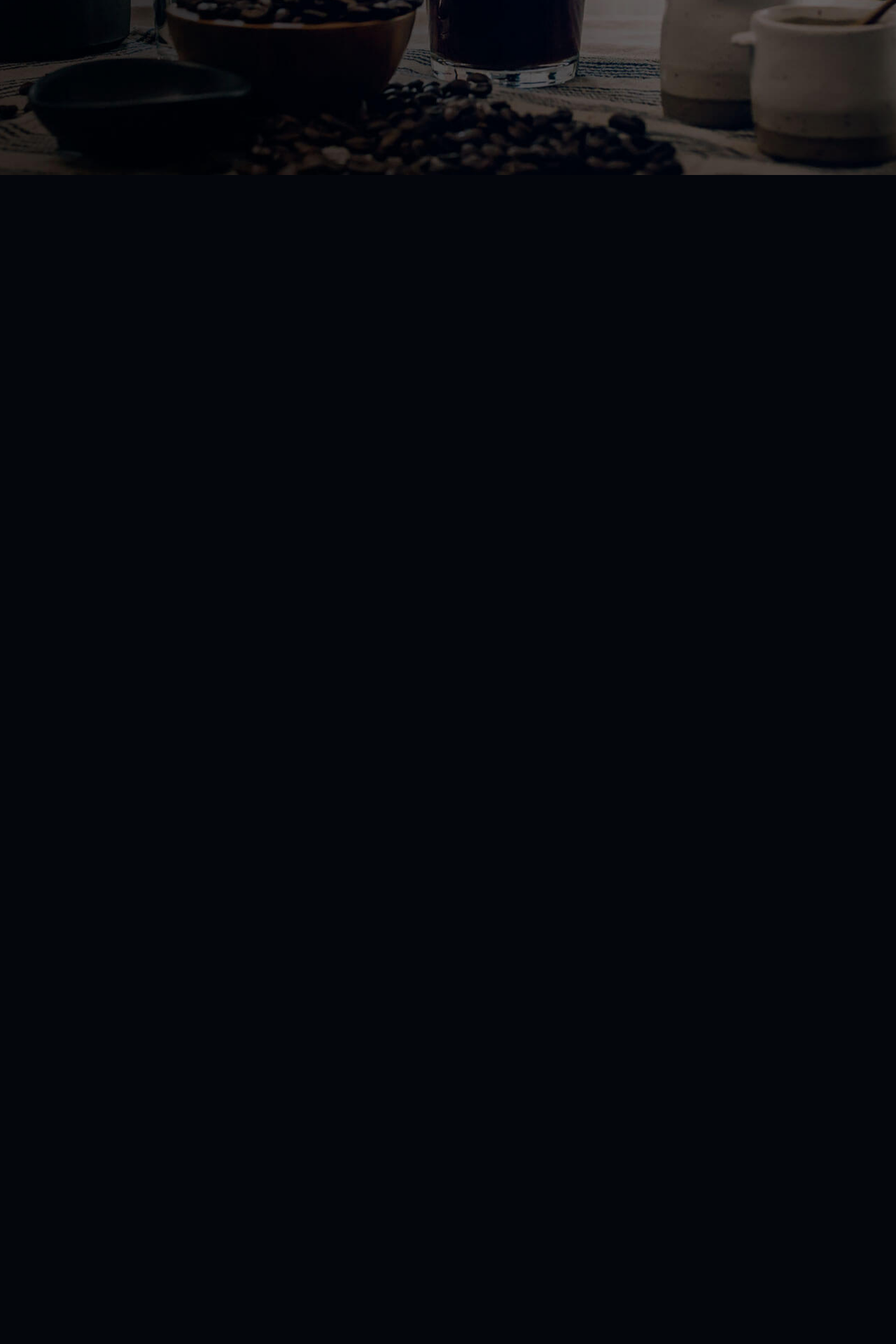
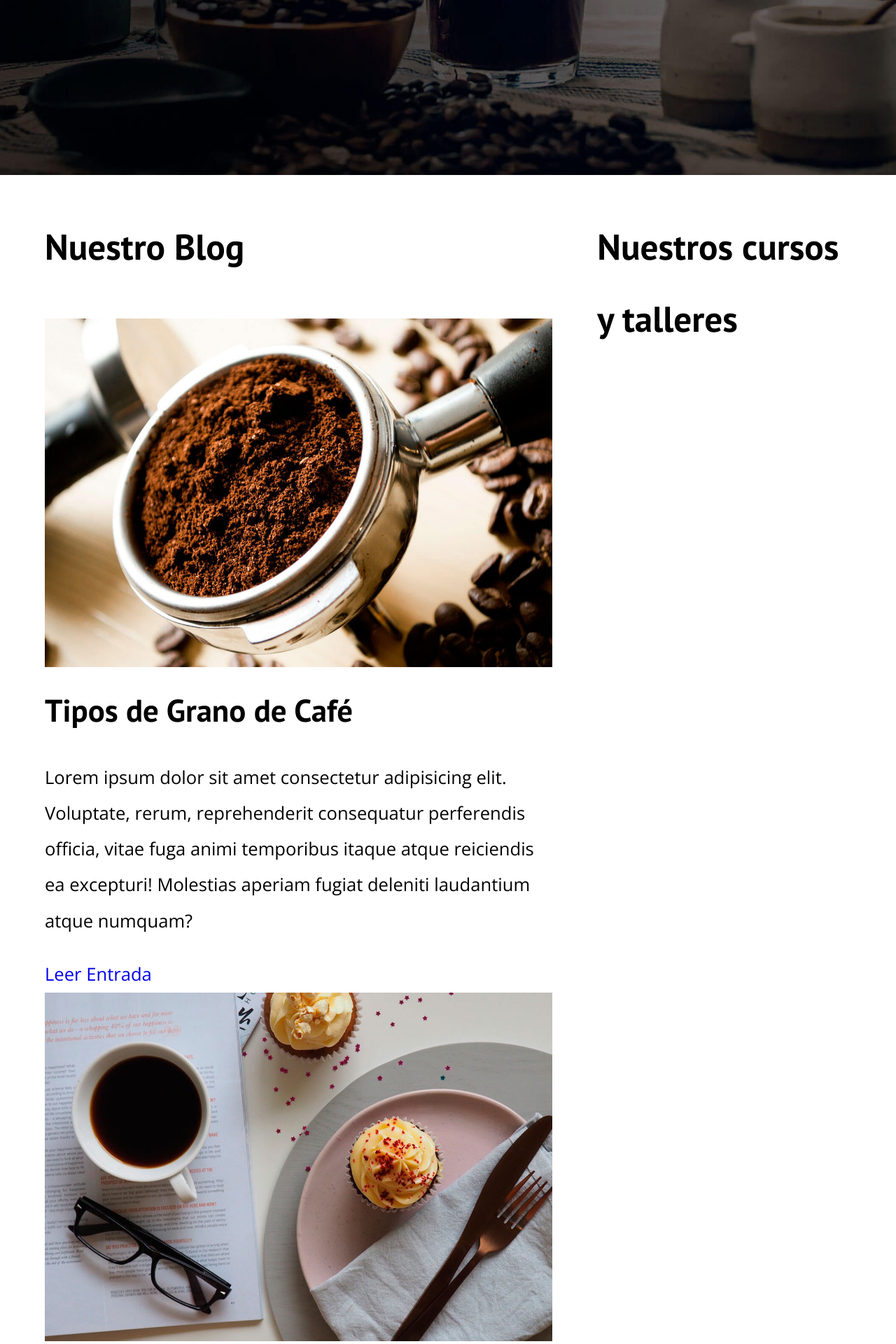
Before and after one commit to CarlosJCD/Curso-Web, a PHP site: page / in a window 1280 px wide. Shown: the part 710-2630 px from the top of the page at 70% size. Before the commit the page ends 960 px from the top, so only its background shows below. Run offline with PHP 8.4, Linux system fonts and the light colour scheme.

Commit message:
Video #86 - Seccion #9 - Articulos Blog en HTML

```diff
--- a/Proyecto_4_blog_cafe/css/styles.css
+++ b/Proyecto_4_blog_cafe/css/styles.css
@@ -120,3 +120,13 @@ img {
     gap: 2rem;
   }
 }
+/*Fin Header*/
+
+/*Contenido principal*/
+@media (min-width: 768px) {
+  .contenido-principal {
+    display: grid;
+    grid-template-columns: 2fr 1fr;
+    column-gap: 4rem;
+  }
+}
--- a/Proyecto_4_blog_cafe/index.html
+++ b/Proyecto_4_blog_cafe/index.html
@@ -39,5 +39,62 @@
         </p>
       </div>
     </header>
+
+    <div class="contenedor contenido-principal">
+      <main class="blog">
+        <h3>Nuestro Blog</h3>
+
+        <article class="entrada">
+          <div class="entrada__imagen">
+            <img src="img/blog1.jpg" alt="imagen blog 1" />
+          </div>
+          <div class="entrada__contenido">
+            <h4 class="no-margin">Tipos de Grano de Café</h4>
+            <p>
+              Lorem ipsum dolor sit amet consectetur adipisicing elit.
+              Voluptate, rerum, reprehenderit consequatur perferendis officia,
+              vitae fuga animi temporibus itaque atque reiciendis ea excepturi!
+              Molestias aperiam fugiat deleniti laudantium atque numquam?
+            </p>
+            <a class="boton" href="entrada.html">Leer Entrada</a>
+          </div>
+        </article>
+
+        <article class="entrada">
+          <div class="entrada__imagen">
+            <img src="img/blog2.jpg" alt="imagen blog 1" />
+          </div>
+          <div class="entrada__contenido">
+            <h4 class="no-margin">3 Deliciosas Recetas de Café</h4>
+            <p>
+              Lorem ipsum dolor sit amet consectetur adipisicing elit.
+              Voluptate, rerum, reprehenderit consequatur perferendis officia,
+              vitae fuga animi temporibus itaque atque reiciendis ea excepturi!
+              Molestias aperiam fugiat deleniti laudantium atque numquam?
+            </p>
+            <a class="boton" href="entrada.html">Leer Entrada</a>
+          </div>
+        </article>
+
+        <article class="entrada">
+          <div class="entrada__imagen">
+            <img src="img/blog3.jpg" alt="imagen blog 1" />
+          </div>
+          <div class="entrada__contenido">
+            <h4 class="no-margin">Beneficios del Café</h4>
+            <p>
+              Lorem ipsum dolor sit amet consectetur adipisicing elit.
+              Voluptate, rerum, reprehenderit consequatur perferendis officia,
+              vitae fuga animi temporibus itaque atque reiciendis ea excepturi!
+              Molestias aperiam fugiat deleniti laudantium atque numquam?
+            </p>
+            <a class="boton" href="entrada.html">Leer Entrada</a>
+          </div>
+        </article>
+      </main>
+      <aside class="sidebar">
+        <h3>Nuestros cursos y talleres</h3>
+      </aside>
+    </div>
   </body>
 </html>
```
